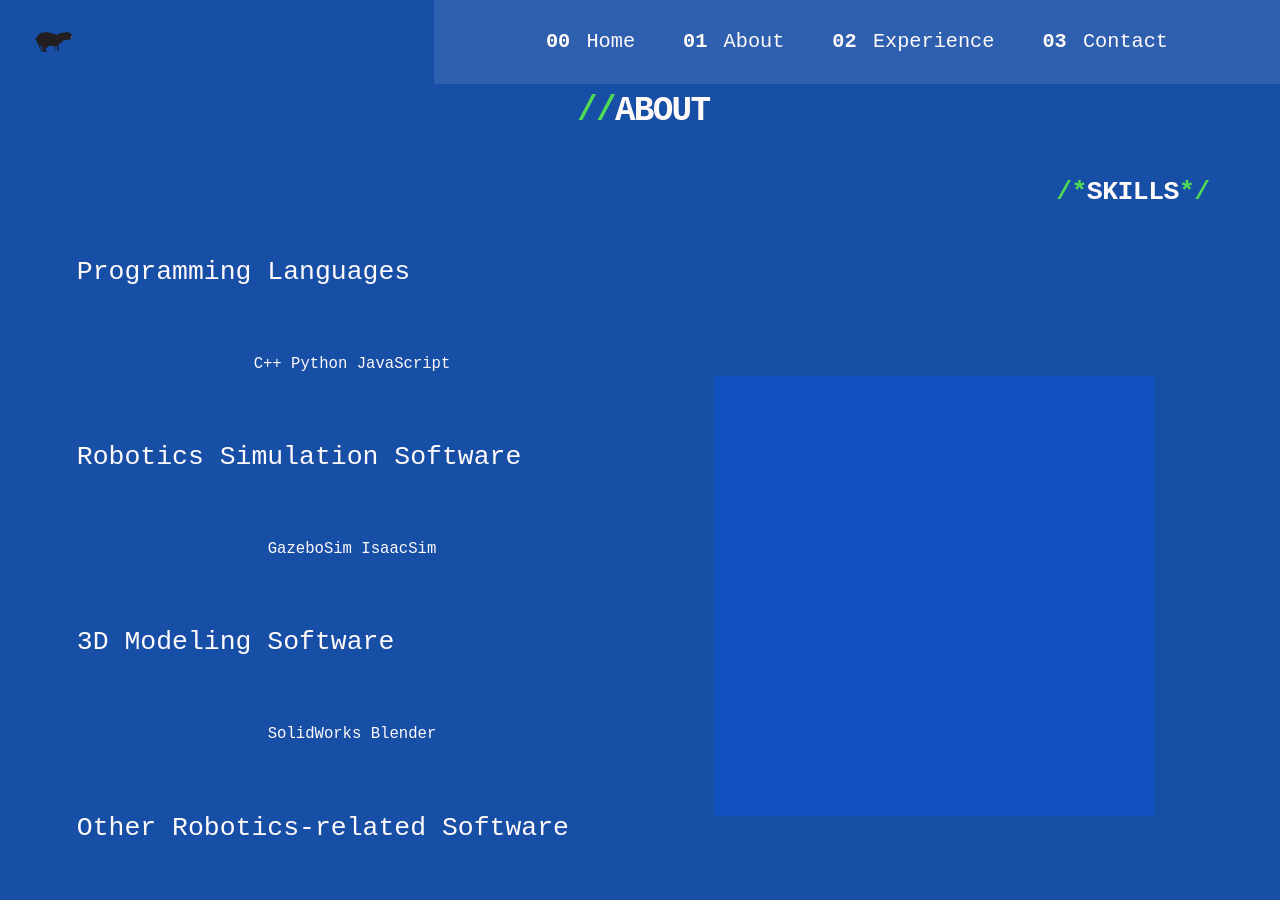
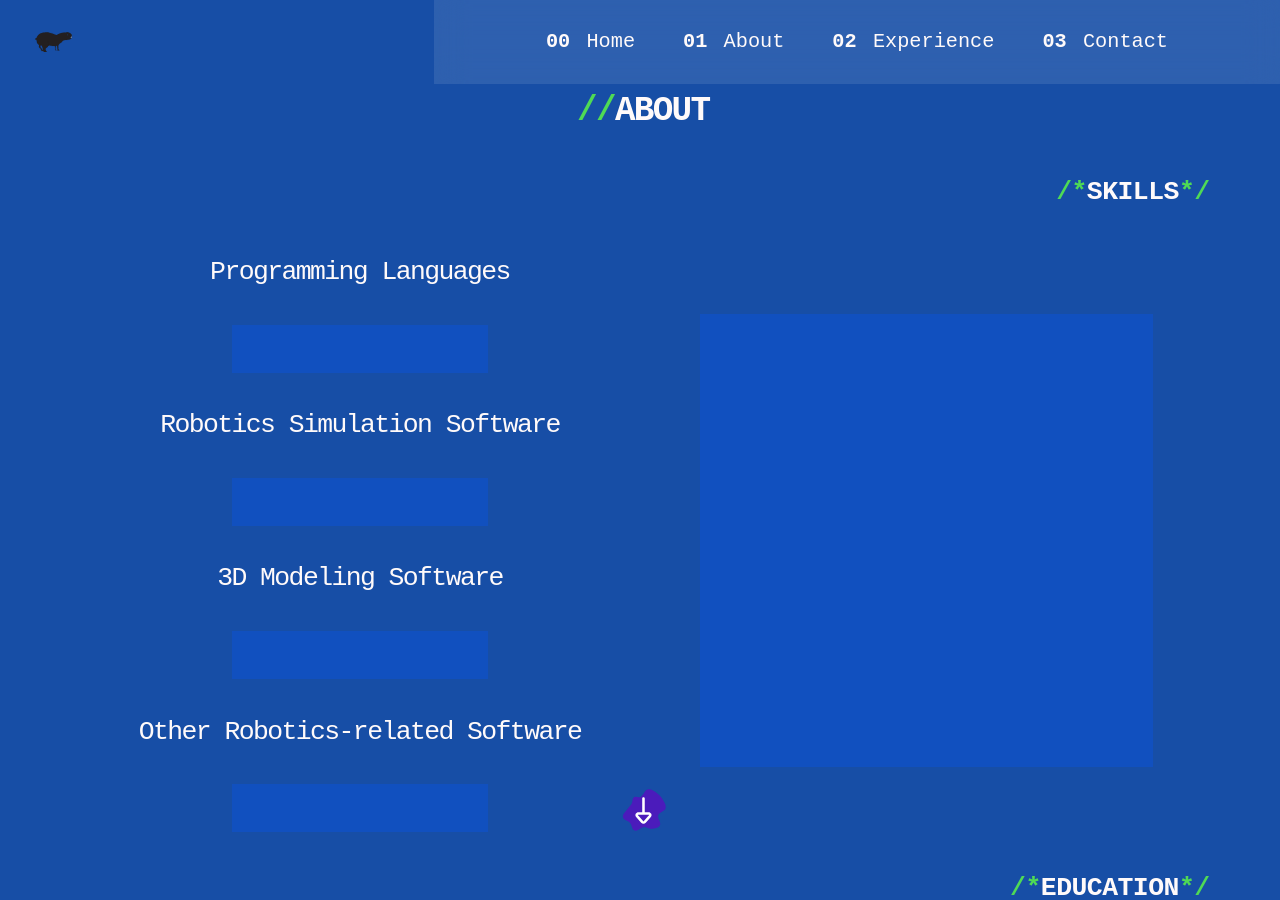
Before and after one commit to PlatHum/resume-website, a Jekyll site: the page built from index.html, in a window 1280 px wide and 900 px high, scrolled down 721 px. Built offline with Jekyll 4.4.1, drawn with Linux system fonts in a browser that asks for light colours; some of the changed text lies outside the part shown.

Commit message:
Restructure Skills section

```diff
--- a/_includes/skills.html
+++ b/_includes/skills.html
@@ -1,12 +1,12 @@
 <div class="skills-div">
     <div class="skills-programming-text">Programming Languages</div>
-    <div class="skills-programming-icons">C++ Python JavaScript</div>
+    <div class="skills-programming-icons"></div>
     <div class="skills-simulation-text">Robotics Simulation Software</div>
-    <div class="skills-simulation-icons">GazeboSim IsaacSim</div>
+    <div class="skills-simulation-icons"></div>
     <div class="skills-modeling-text">3D Modeling Software</div>
-    <div class="skills-modeling-icons">SolidWorks Blender</div>
+    <div class="skills-modeling-icons"></div>
     <div class="skills-other-text">Other Robotics-related Software</div>
-    <div class="skills-other-icons">ROS MATLAB GIT MICRO-ROS</div>
+    <div class="skills-other-icons"></div>
     <div class="skills-planet">
         <div>
 
--- a/css/main.css
+++ b/css/main.css
@@ -130,7 +130,7 @@ body {
   flex-grow: 1;
   display: flex;
   flex-direction: column;
-  min-width: 400px; }
+  min-width: 300px; }
 
 /* section{
      min-width: 300px;
@@ -141,8 +141,7 @@ html {
   /*      min-height: 500%; */
   max-width: 1920px;
   display: flex;
-  flex-direction: column;
-  align-items: center; }
+  flex-direction: column; }
 
 a,
 a:visited {
@@ -197,7 +196,7 @@ a:hover {
 
 #Skills .sub-section-title {
   grid-row: 1 / 2;
-  grid-column: 1 /2; }
+  grid-column: 1 / 2; }
 
 #Education {
   grid-row: 3 / 4;
@@ -207,7 +206,7 @@ a:hover {
 
 #Education .sub-section-title {
   grid-row: 1 / 2;
-  grid-column: 1 /2; }
+  grid-column: 1 / 2; }
 
 #Experience {
   grid-row: 3 / 4;
@@ -228,7 +227,7 @@ a:hover {
 
 #Work .sub-section-title {
   grid-row: 1 / 2;
-  grid-column: 1 /2; }
+  grid-column: 1 / 2; }
 
 #Projects {
   grid-row: 3 / 4;
@@ -238,7 +237,7 @@ a:hover {
 
 #Projects .sub-section-title {
   grid-row: 1 / 2;
-  grid-column: 1 /2; }
+  grid-column: 1 / 2; }
 
 #Contact {
   grid-row: 4 / 5;
@@ -482,35 +481,63 @@ nav ul > li:hover {
 /*START SKILLS SECTION STYLES*/
 .skills-programming-text {
   grid-area: one;
-  font-size: var(--step-2); }
+  font-size: var(--step-2);
+  letter-spacing: -0.1rem;
+  justify-self: center; }
 
 .skills-programming-icons {
   grid-area: two;
-  justify-self: center; }
+  justify-self: center;
+  background-color: rgba(0, 85, 255, 0.284);
+  padding-bottom: 3rem;
+  padding-bottom: 3rem;
+  padding-left: 8rem;
+  padding-right: 8rem; }
 
 .skills-simulation-text {
   grid-area: three;
-  font-size: var(--step-2); }
+  font-size: var(--step-2);
+  letter-spacing: -0.1rem;
+  justify-self: center; }
 
 .skills-simulation-icons {
   grid-area: four;
-  justify-self: center; }
+  justify-self: center;
+  background-color: rgba(0, 85, 255, 0.284);
+  padding-bottom: 3rem;
+  padding-bottom: 3rem;
+  padding-left: 8rem;
+  padding-right: 8rem; }
 
 .skills-modeling-text {
   grid-area: five;
-  font-size: var(--step-2); }
+  font-size: var(--step-2);
+  letter-spacing: -0.1rem;
+  justify-self: center; }
 
 .skills-modeling-icons {
   grid-area: six;
-  justify-self: center; }
+  justify-self: center;
+  background-color: rgba(0, 85, 255, 0.284);
+  padding-bottom: 3rem;
+  padding-bottom: 3rem;
+  padding-left: 8rem;
+  padding-right: 8rem; }
 
 .skills-other-text {
   grid-area: seven;
-  font-size: var(--step-2); }
+  font-size: var(--step-2);
+  letter-spacing: -0.1rem;
+  justify-self: center; }
 
 .skills-other-icons {
   grid-area: eight;
-  justify-self: center; }
+  justify-self: center;
+  background-color: rgba(0, 85, 255, 0.284);
+  padding-bottom: 3rem;
+  padding-bottom: 3rem;
+  padding-left: 8rem;
+  padding-right: 8rem; }
 
 .skills-planet {
   grid-area: nine;
@@ -518,7 +545,7 @@ nav ul > li:hover {
 
 .skills-div {
   display: grid;
-  gap: 2rem;
+  row-gap: 1rem;
   grid-template-areas: 'one nine' 'two nine' 'three nine' 'four nine' 'five nine' 'six nine' 'seven nine' 'eight nine';
   grid-auto-columns: 1fr;
   grid-auto-rows: 1fr;
```
Also changed, not shown: sass/_skills.scss (+29 -1 lines).
